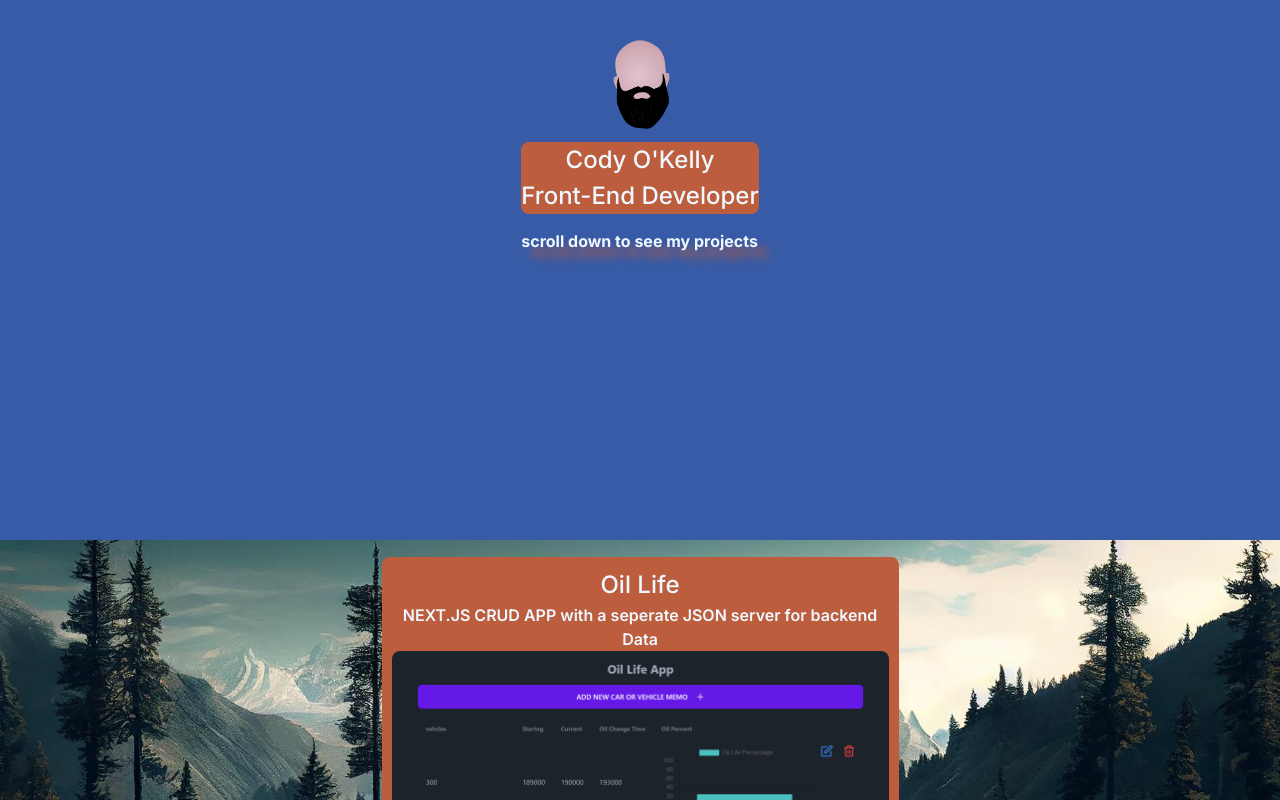
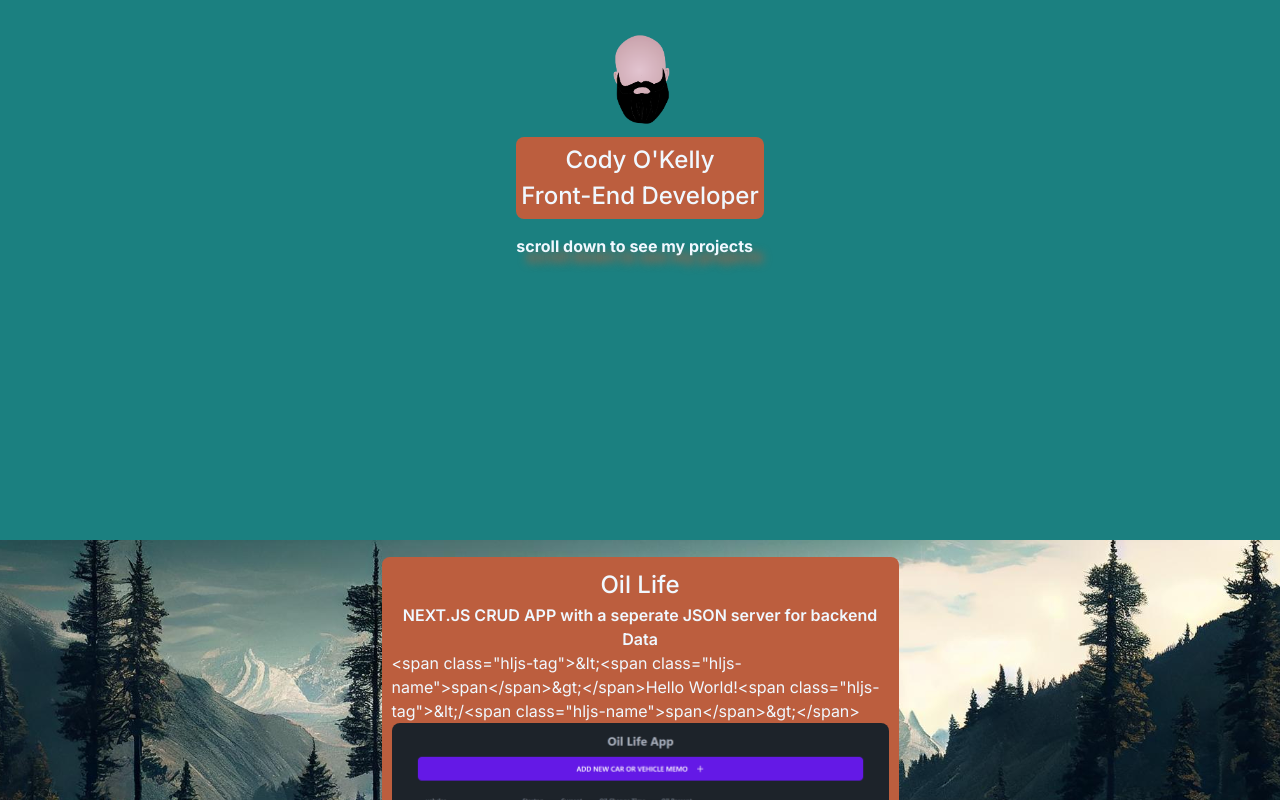
Before and after one commit to WoollyCoyote/Portfolio, a Next.js app: page / in a window 1280 px wide. Shown: the part 260-1060 px from the top of the page. Built offline with nearby package versions, Linux system fonts and the light colour scheme.

Commit message:
changed main color to teal, added highlightjs dependencies and started adding it to portfolio js

```diff
--- a/package.json
+++ b/package.json
@@ -11,6 +11,7 @@
   "dependencies": {
     "ai": "^3.0.24",
     "autoprefixer": "10.4.14",
+    "highlight.js": "^11.9.0",
     "next": "13.4.10",
     "openai": "^4.38.2",
     "postcss": "8.4.26",
--- a/src/app/globals.css
+++ b/src/app/globals.css
@@ -3,7 +3,7 @@
 :root {
   --theme-one-clr: #bc5e3e;
   --theme-two-clr: aliceblue;
-  --theme-three-clr: rgb(55, 91, 167);
+  --theme-three-clr: rgb(27, 128, 128);
 }
 
 html,
@@ -49,6 +49,7 @@ button:hover{
 .card {
   background-color: var(--theme-one-clr);
   border-radius: 8px;
+  padding: 5px;
   z-index: 1;
   color: var(--theme-two-clr);
 }
--- a/src/components/portfolio/portfolio.js
+++ b/src/components/portfolio/portfolio.js
@@ -6,12 +6,20 @@ import Link from "next/link";
 import "./portfolio.css";
 import Weather from "./weather";
 import Chat from "../chat"
+import hljs from 'highlight.js';
+import "highlight.js/styles/github.css";
+
 
 export const runtime = 'edge';
 
 
 
 export default function Portfolio () {
+
+  const highlightedCode = hljs.highlight(
+  '<span>Hello World!</span>',
+  { language: 'xml' }
+).value
 
   let [pageDetails, setPageDetails] = useState({
     btn: "Enter",
@@ -43,7 +51,7 @@ export default function Portfolio () {
           NEXT.JS CRUD APP with a seperate JSON server for backend Data
         </h4>
         <div className="oilImgandDis center">
-
+<span >{highlightedCode}</span>
         <Image
         className="oilAppImg"
         src="/oillifescreenshotv1.png"
```
Also changed, not shown: 1 other file (tests, documents, lock files or other folders).
